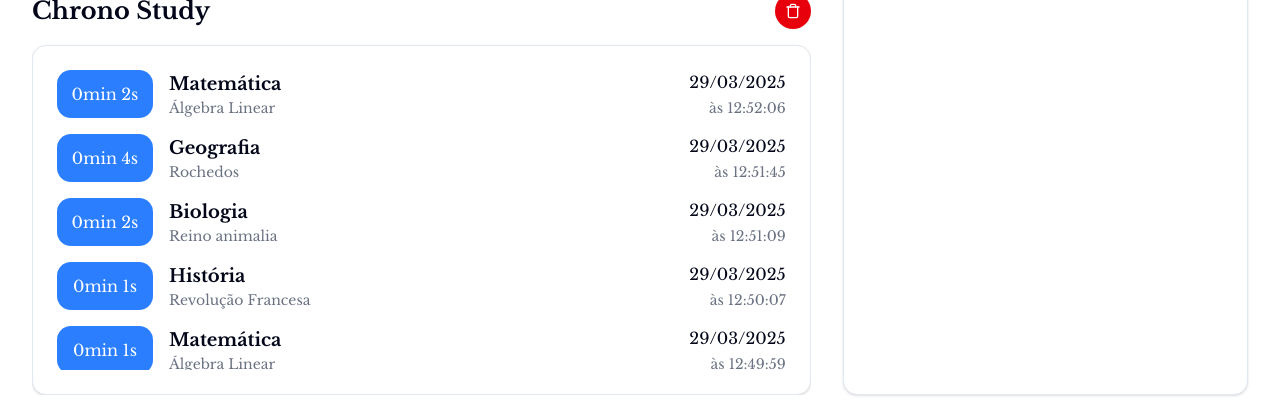
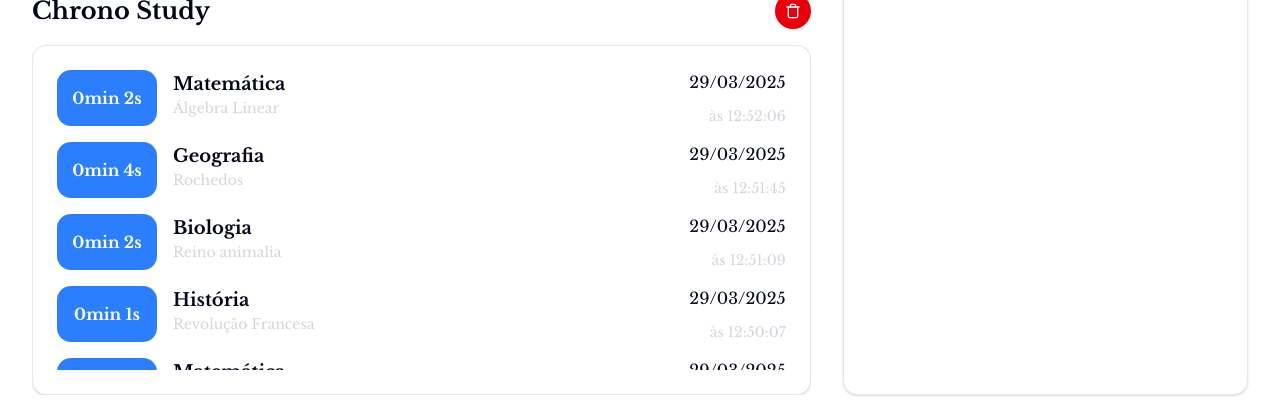
Before and after one commit to levigleik/chrono-study, a Next.js app: page / in a window 1280 px wide. Shown: the part 445-861 px from the top of the page. Built offline with nearby package versions, Linux system fonts and the light colour scheme; a web font is replaced by a local one.

Commit message:
feat: accessibility contrast

```diff
--- a/src/app/(home)/components/HistoryItem.tsx
+++ b/src/app/(home)/components/HistoryItem.tsx
@@ -5,19 +5,19 @@ export function HistoryItem(data: StudySession) {
   return (
     <div className="mb-4 flex justify-between">
       <div className="flex gap-2 xl:gap-4">
-        <div className="flex h-12 w-24 items-center justify-center place-self-center rounded-xl bg-blue-500 text-white">
+        <div className="flex h-14 w-[100px] items-center justify-center place-self-center rounded-xl bg-blue-500 font-bold text-white">
           {Math.floor(data.duration / 3600) > 0
             ? `${Math.floor(data.duration / 3600)}h ${Math.floor((data.duration % 3600) / 60)}min`
             : `${Math.floor(data.duration / 60)}min ${data.duration % 60}s`}
         </div>
         <div>
           <p className="text-lg font-semibold">{data.discipline}</p>
-          <p className="text-sm text-gray-500">{data.subject}</p>
+          <p className="text-sm text-gray-300">{data.subject}</p>
         </div>
       </div>
       <div className="hidden flex-col justify-between text-right sm:flex">
         <p className="">{dateFormatted}</p>
-        <p className="text-sm text-gray-500">
+        <p className="text-sm text-gray-300">
           às {new Date(data.timestamp).toLocaleTimeString('pt-BR')}
         </p>
       </div>
--- a/src/app/(home)/components/StatisticsCard.tsx
+++ b/src/app/(home)/components/StatisticsCard.tsx
@@ -93,7 +93,7 @@ export function StatisticsCard({
         )}
         {chartData?.length === 0 && (
           <div className="flex h-24 items-center justify-center">
-            <p className="text-sm text-gray-500">Nenhum histórico encontrado</p>
+            <p className="text-sm text-gray-300">Nenhum histórico encontrado</p>
           </div>
         )}
 
@@ -138,7 +138,7 @@ export function StatisticsCard({
               <TableRow>
                 <TableCell
                   colSpan={columns.length}
-                  className="h-24 text-center text-sm text-gray-500"
+                  className="h-24 text-center text-sm text-gray-300"
                 >
                   Nenhum histórico encontrado
                 </TableCell>
```
